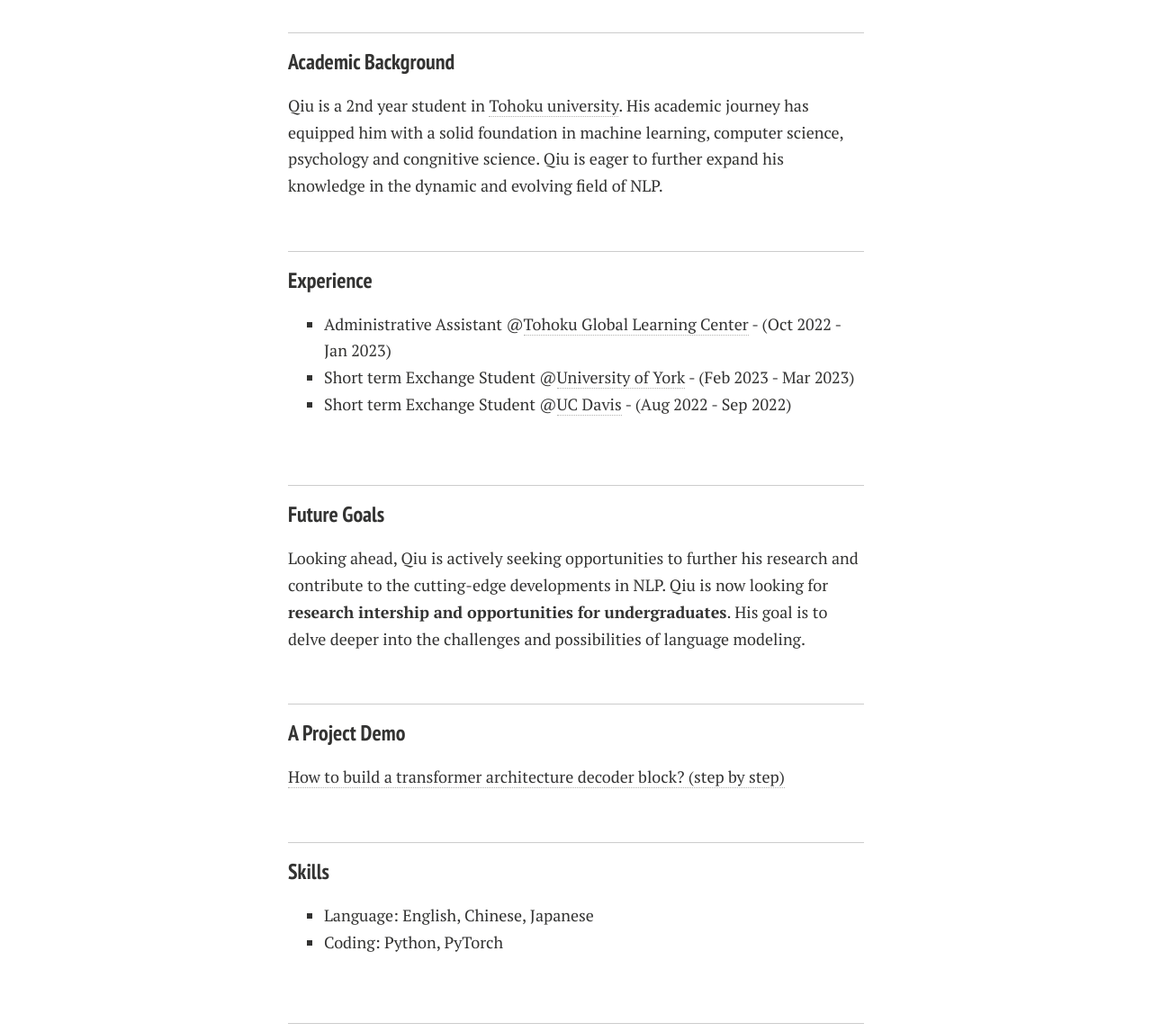
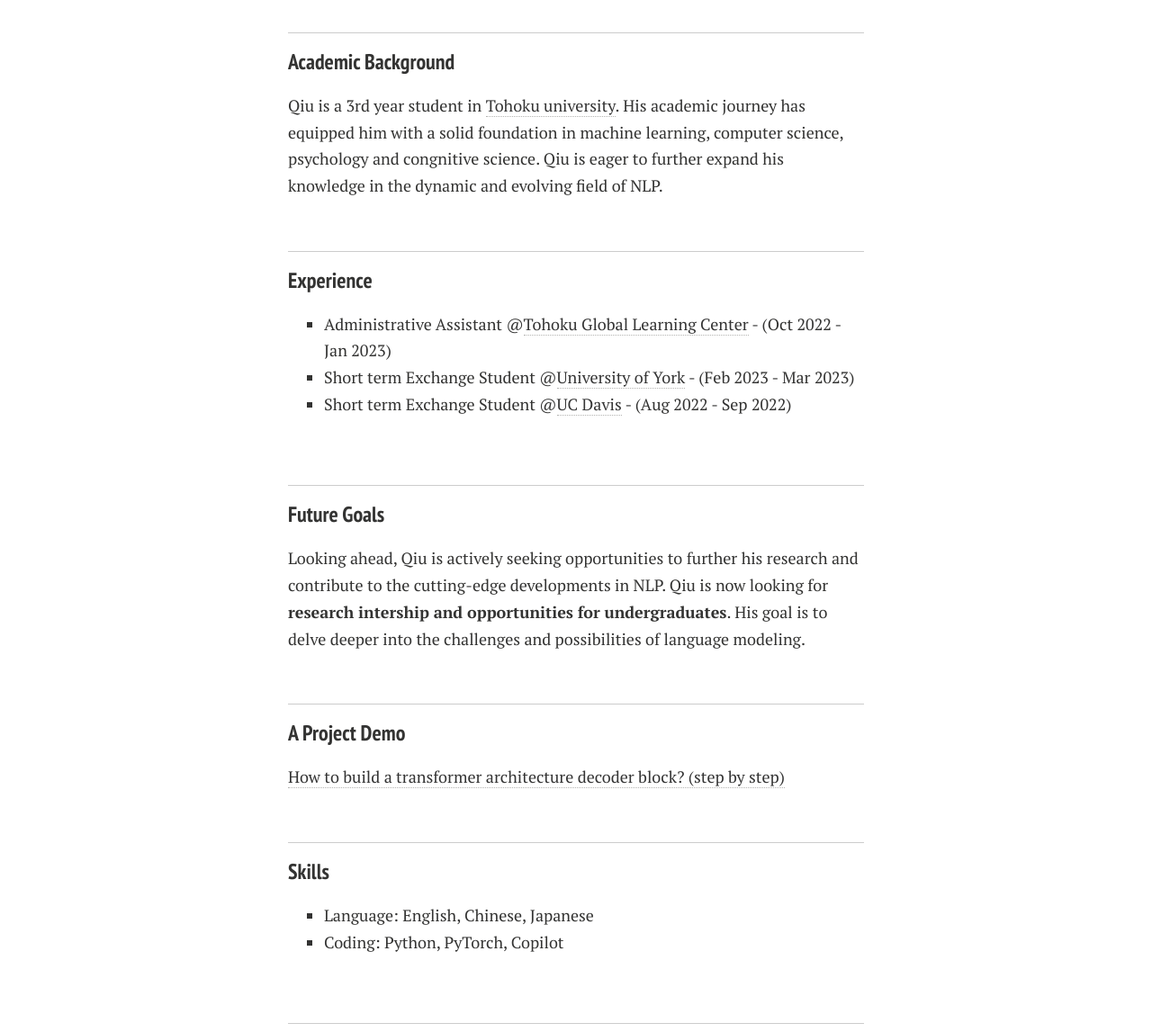
Before and after one commit to prnszz/prnszz.github.io, a Jekyll site: the page built from index.md, in a window 1280 px wide. Shown: the part 448-1595 px from the top of the page at 90% size. Built offline with Jekyll 4.4.1, drawn with Linux system fonts in a browser that asks for light colours; nearby versions of some CDN libraries; comment, search, counter and statistics services are not loaded; a style sheet for code colours, icons or effects is not loaded; our own code applies the rules of GitHub Pages for plain Markdown files.

Commit message:
Update index.md

```diff
--- a/index.md
+++ b/index.md
@@ -18,7 +18,7 @@ Pengshuo Qiu (仇鹏硕 or キュウ) is a passionate and aspiring student study
 
 ### **Academic Background**
 
-Qiu is a 2nd year student in [Tohoku university](https://www.tohoku.ac.jp/en/). His academic journey has equipped him with a solid foundation in machine learning, computer science, psychology and congnitive science. Qiu is eager to further expand his knowledge in the dynamic and evolving field of NLP.
+Qiu is a 3rd year student in [Tohoku university](https://www.tohoku.ac.jp/en/). His academic journey has equipped him with a solid foundation in machine learning, computer science, psychology and congnitive science. Qiu is eager to further expand his knowledge in the dynamic and evolving field of NLP.
 
 <br>
 
@@ -53,7 +53,7 @@ Looking ahead, Qiu is actively seeking opportunities to further his research and
 ### **Skills**
 
 - Language: English, Chinese, Japanese
-- Coding: Python, PyTorch
+- Coding: Python, PyTorch, Copilot
 
 <br>
 
```
